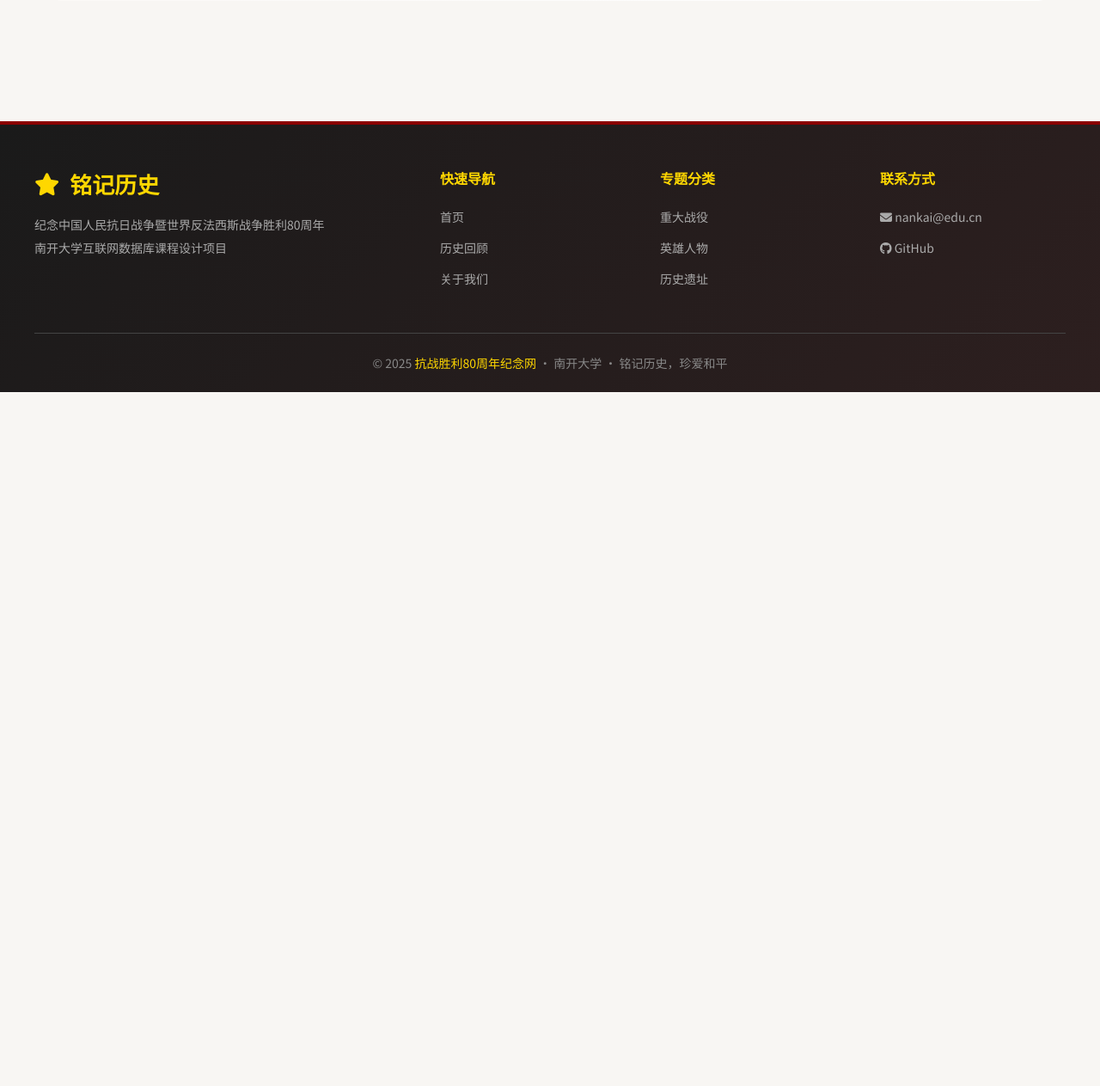
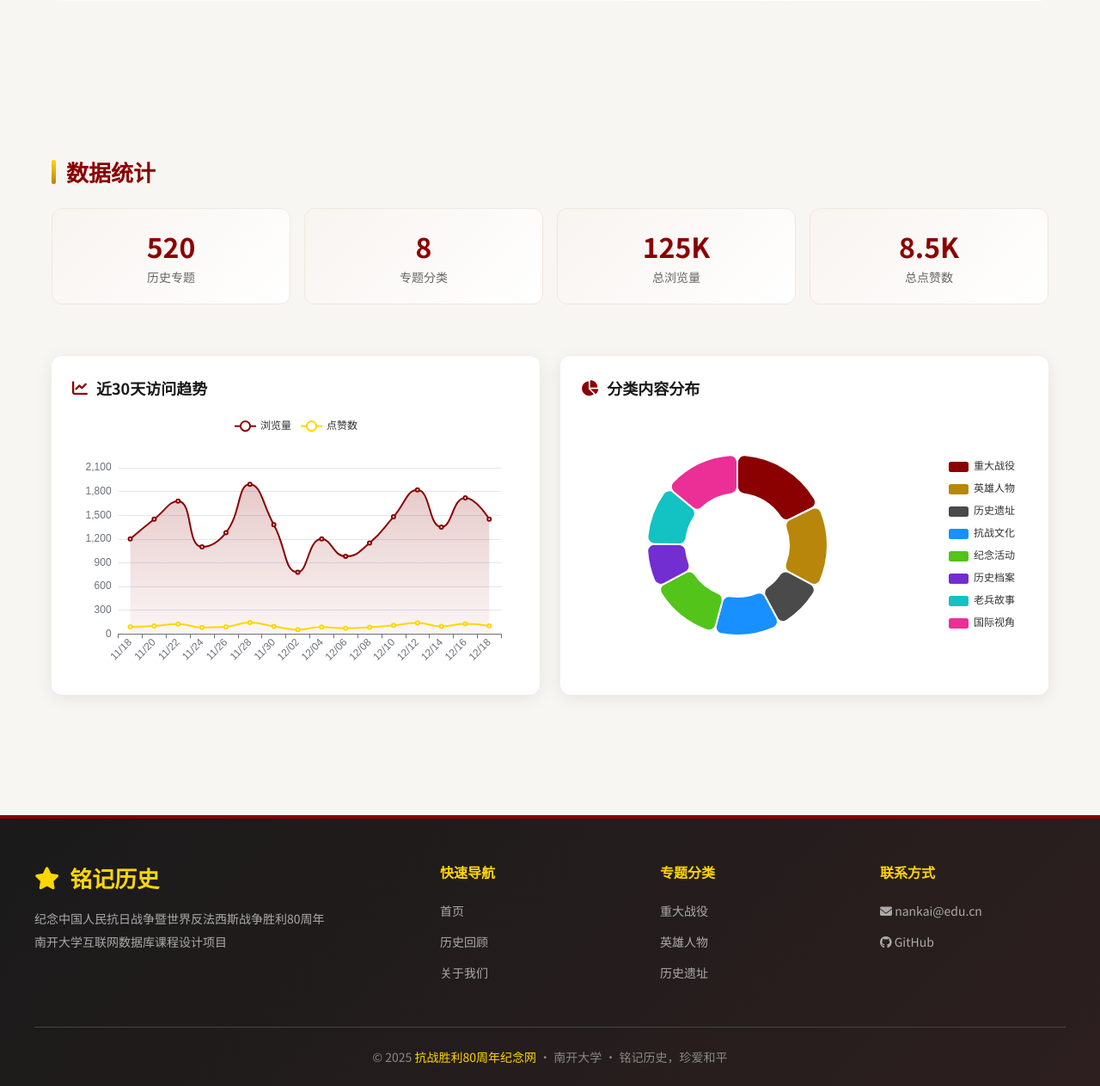
Before and after one commit to lhz191/InternetDatabaseDevelopment2025, a Yii app: template frontend/views/site/index.php in a window 1280 px wide. Shown: the part 2133-3396 px from the top of the page at 86% size. Before the commit the page ends 2589 px from the top, so only its background shows below. Run offline with PHP 8.4 and a stand-in for Yii, Linux system fonts and the light colour scheme; the template is opened without the code that fills it, so the values that code supplies are empty; some libraries are stand-ins or nearby versions.

Commit message:
feat: add database tables and dynamic charts - 10 new tables, ECharts visualization

```diff
--- a/frontend/views/site/index.php
+++ b/frontend/views/site/index.php
@@ -286,4 +286,225 @@ $warImages = [
 .timeline-item.victory .timeline-content h4 {
     color: #8B0000;
 }
+
+/* 数据统计图表样式 */
+.stats-section {
+    margin-top: 60px;
+    margin-bottom: 40px;
+}
+
+.stats-grid {
+    display: grid;
+    grid-template-columns: repeat(2, 1fr);
+    gap: 24px;
+}
+
+@media (max-width: 768px) {
+    .stats-grid {
+        grid-template-columns: 1fr;
+    }
+}
+
+.chart-card {
+    background: white;
+    border-radius: 12px;
+    padding: 24px;
+    box-shadow: 0 4px 20px rgba(0,0,0,0.08);
+}
+
+.chart-card h3 {
+    font-size: 18px;
+    font-weight: 600;
+    color: #1a1a1a;
+    margin: 0 0 20px;
+    display: flex;
+    align-items: center;
+    gap: 10px;
+}
+
+.chart-card h3 i {
+    color: #8B0000;
+}
+
+.chart-container {
+    height: 300px;
+}
+
+.stats-summary {
+    display: grid;
+    grid-template-columns: repeat(4, 1fr);
+    gap: 16px;
+    margin-bottom: 24px;
+}
+
+@media (max-width: 768px) {
+    .stats-summary {
+        grid-template-columns: repeat(2, 1fr);
+    }
+}
+
+.stat-item {
+    background: linear-gradient(135deg, #f8f4f0 0%, #fff 100%);
+    border-radius: 12px;
+    padding: 20px;
+    text-align: center;
+    border: 1px solid #f0e8e0;
+}
+
+.stat-item .number {
+    font-size: 32px;
+    font-weight: 700;
+    color: #8B0000;
+    display: block;
+}
+
+.stat-item .label {
+    font-size: 14px;
+    color: #666;
+    margin-top: 4px;
+}
 </style>
+
+<!-- 引入ECharts -->
+<script src="https://cdn.jsdelivr.net/npm/echarts@5.4.3/dist/echarts.min.js"></script>
+
+<!-- 数据统计模块 -->
+<div class="container">
+    <div class="section-header" style="margin-top: 60px;">
+        <h2 class="section-title">数据统计</h2>
+    </div>
+
+    <!-- 统计概览 -->
+    <div class="stats-summary">
+        <div class="stat-item">
+            <span class="number">520</span>
+            <span class="label">历史专题</span>
+        </div>
+        <div class="stat-item">
+            <span class="number">8</span>
+            <span class="label">专题分类</span>
+        </div>
+        <div class="stat-item">
+            <span class="number">125K</span>
+            <span class="label">总浏览量</span>
+        </div>
+        <div class="stat-item">
+            <span class="number">8.5K</span>
+            <span class="label">总点赞数</span>
+        </div>
+    </div>
+
+    <!-- 图表区域 -->
+    <div class="stats-section">
+        <div class="stats-grid">
+            <div class="chart-card">
+                <h3><i class="fas fa-chart-line"></i> 近30天访问趋势</h3>
+                <div id="trendChart" class="chart-container"></div>
+            </div>
+            <div class="chart-card">
+                <h3><i class="fas fa-chart-pie"></i> 分类内容分布</h3>
+                <div id="categoryChart" class="chart-container"></div>
+            </div>
+        </div>
+    </div>
+</div>
+
+<script>
+// 访问趋势图
+var trendChart = echarts.init(document.getElementById('trendChart'));
+var trendOption = {
+    tooltip: {
+        trigger: 'axis',
+        axisPointer: { type: 'shadow' }
+    },
+    legend: {
+        data: ['浏览量', '点赞数'],
+        top: 0
+    },
+    grid: {
+        left: '3%',
+        right: '4%',
+        bottom: '3%',
+        containLabel: true
+    },
+    xAxis: {
+        type: 'category',
+        data: ['11/18', '11/20', '11/22', '11/24', '11/26', '11/28', '11/30', '12/02', '12/04', '12/06', '12/08', '12/10', '12/12', '12/14', '12/16', '12/18'],
+        axisLabel: { rotate: 45 }
+    },
+    yAxis: { type: 'value' },
+    series: [
+        {
+            name: '浏览量',
+            type: 'line',
+            smooth: true,
+            data: [1200, 1450, 1680, 1100, 1280, 1890, 1380, 780, 1200, 980, 1150, 1480, 1820, 1350, 1720, 1450],
+            itemStyle: { color: '#8B0000' },
+            areaStyle: {
+                color: new echarts.graphic.LinearGradient(0, 0, 0, 1, [
+                    { offset: 0, color: 'rgba(139,0,0,0.3)' },
+                    { offset: 1, color: 'rgba(139,0,0,0.05)' }
+                ])
+            }
+        },
+        {
+            name: '点赞数',
+            type: 'line',
+            smooth: true,
+            data: [89, 102, 125, 82, 91, 145, 95, 55, 88, 72, 85, 108, 138, 96, 128, 102],
+            itemStyle: { color: '#FFD700' }
+        }
+    ]
+};
+trendChart.setOption(trendOption);
+
+// 分类分布饼图
+var categoryChart = echarts.init(document.getElementById('categoryChart'));
+var categoryOption = {
+    tooltip: {
+        trigger: 'item',
+        formatter: '{b}: {c} ({d}%)'
+    },
+    legend: {
+        orient: 'vertical',
+        right: 10,
+        top: 'center'
+    },
+    series: [{
+        type: 'pie',
+        radius: ['40%', '70%'],
+        center: ['35%', '50%'],
+        avoidLabelOverlap: false,
+        itemStyle: {
+            borderRadius: 8,
+            borderColor: '#fff',
+            borderWidth: 2
+        },
+        label: { show: false },
+        emphasis: {
+            label: {
+                show: true,
+                fontSize: 16,
+                fontWeight: 'bold'
+            }
+        },
+        data: [
+            { value: 85, name: '重大战役', itemStyle: { color: '#8B0000' } },
+            { value: 72, name: '英雄人物', itemStyle: { color: '#B8860B' } },
+            { value: 45, name: '历史遗址', itemStyle: { color: '#4a4a4a' } },
+            { value: 58, name: '抗战文化', itemStyle: { color: '#1890ff' } },
+            { value: 63, name: '纪念活动', itemStyle: { color: '#52c41a' } },
+            { value: 38, name: '历史档案', itemStyle: { color: '#722ed1' } },
+            { value: 52, name: '老兵故事', itemStyle: { color: '#13c2c2' } },
+            { value: 67, name: '国际视角', itemStyle: { color: '#eb2f96' } }
+        ]
+    }]
+};
+categoryChart.setOption(categoryOption);
+
+// 响应式
+window.addEventListener('resize', function() {
+    trendChart.resize();
+    categoryChart.resize();
+});
+</script>
```
Also changed, not shown: data/article_tables.sql (added, +123 -0 lines), data/stats_tables.sql (added, +83 -0 lines).
